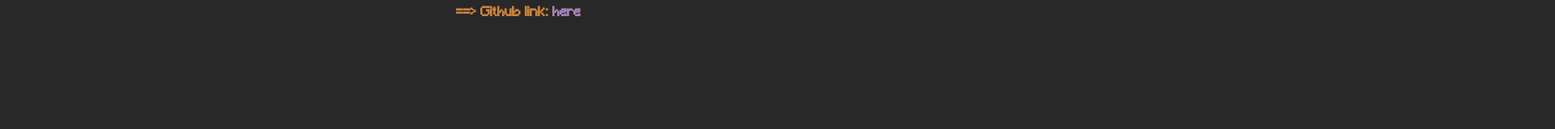
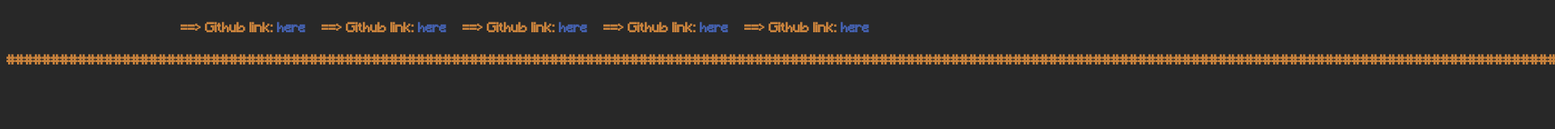
Before and after one commit to MuffinLazer/Muffin-Website, a plain HTML site: page index.html in a window 1280 px wide. Shown: the top 160 px of the page at 81% size, 1920 px wide, since content can reach past the window. Drawn offline with Linux system fonts and the light colour scheme.

Commit message:
AHHHHHHHHHHHHHHHHHHH

```diff
--- a/index.html
+++ b/index.html
@@ -6,8 +6,17 @@
     <title>Muffin</title>
 </head>
 <body>
-<linkstext>==> Github link: <a href="https://github.com/MuffinLazer">here</a></linkstext>
+<spacer></spacer>
 
+<nav class="topbar">
+    <linkstext>==> Github link: <a href="https://github.com/MuffinLazer">here</a></linkstext>
+    <linkstext>==> Github link: <a href="https://github.com/MuffinLazer">here</a></linkstext>
+    <linkstext>==> Github link: <a href="https://github.com/MuffinLazer">here</a></linkstext>
+    <linkstext>==> Github link: <a href="https://github.com/MuffinLazer">here</a></linkstext>
+    <linkstext>==> Github link: <a href="https://github.com/MuffinLazer">here</a></linkstext>
+</nav>
+
+<bar>#######################################################################################################################################################################################################################################################################</bar>
 
 </body>
 </html>
--- a/style.css
+++ b/style.css
@@ -4,34 +4,48 @@
     font-weight: normal;
     font-style: normal;
 }
-
 * {
     background-color: #282828;
     font-family: "MC", sans-serif;
 }
-
-    body {
-    text-align: center;
-    }
-
-text {
-    text-align: center;
+body {
+        align-content: center;
 }
 linkstext {
     display: block;
     font-size: 12;
-    margin-top: 0;
-    margin-bottom: 0;
-    margin-left: 0;
-    margin-right: 0;
     font-weight: bold;
     color: #C8823C;
+    padding-left: 10px;
+    padding-right: 10px;
+}
+bar {
+    display: block;
+    font-size: 12;
+    font-weight: bold;
+    color: #C8823C;
+    padding-top: 40px;
 }
 a {
-    color: #A582B4;
+    color: #4460ad;
     text-decoration: none;
 }
 a:visited {
-    color: #A582B4;
+    color: #4460ad;
     text-decoration: none;
 }
+spacer {
+    display: block;
+    margin-top: 20px;
+    margin-bottom: 20px;
+    margin-left: 0;
+    margin-right: 0;
+}
+.topbar {
+    display: flex;
+    justify-content: center;
+    padding-bottom: 10px;
+    position: fixed;
+    width: 100%;
+    text-decoration: none;
+}
```
